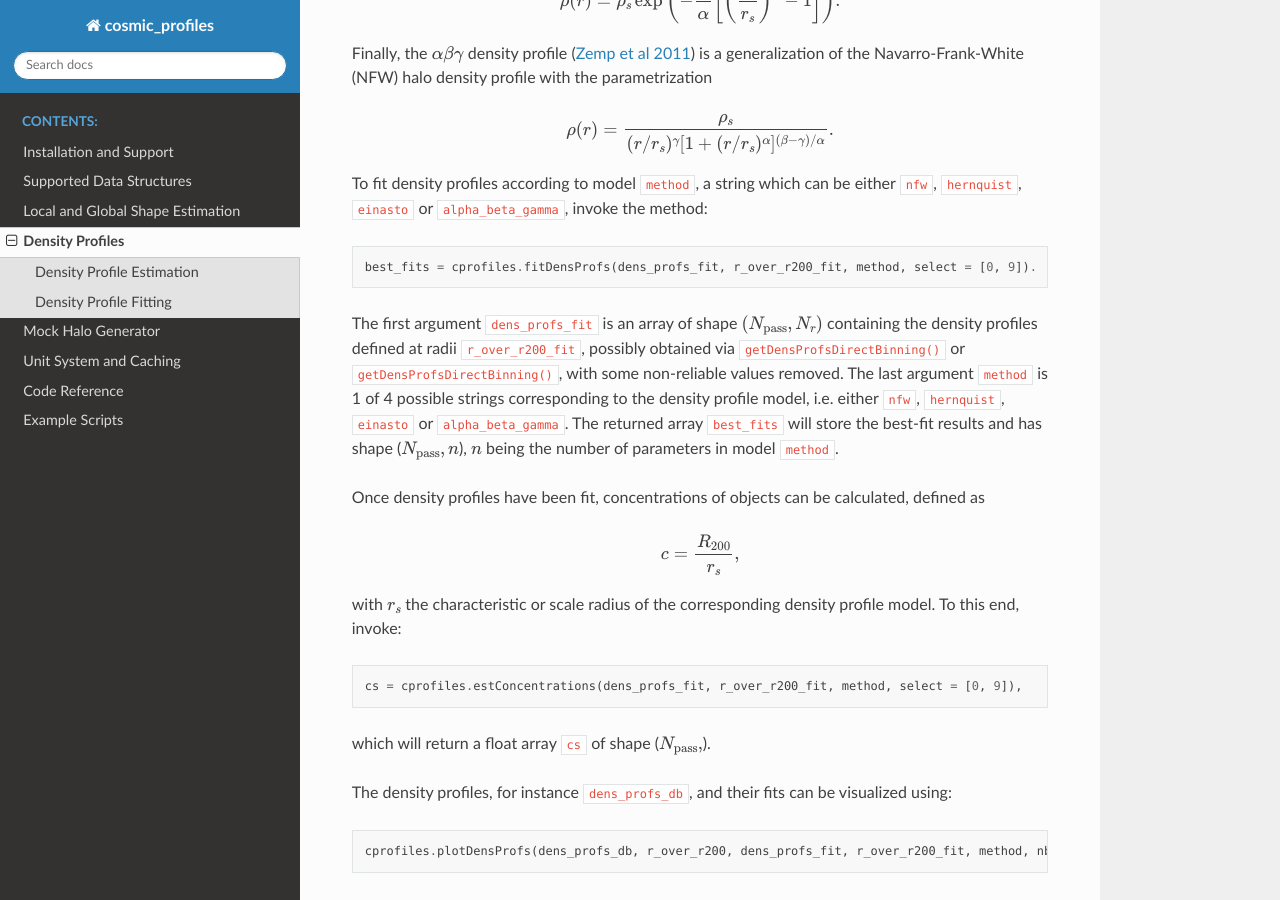
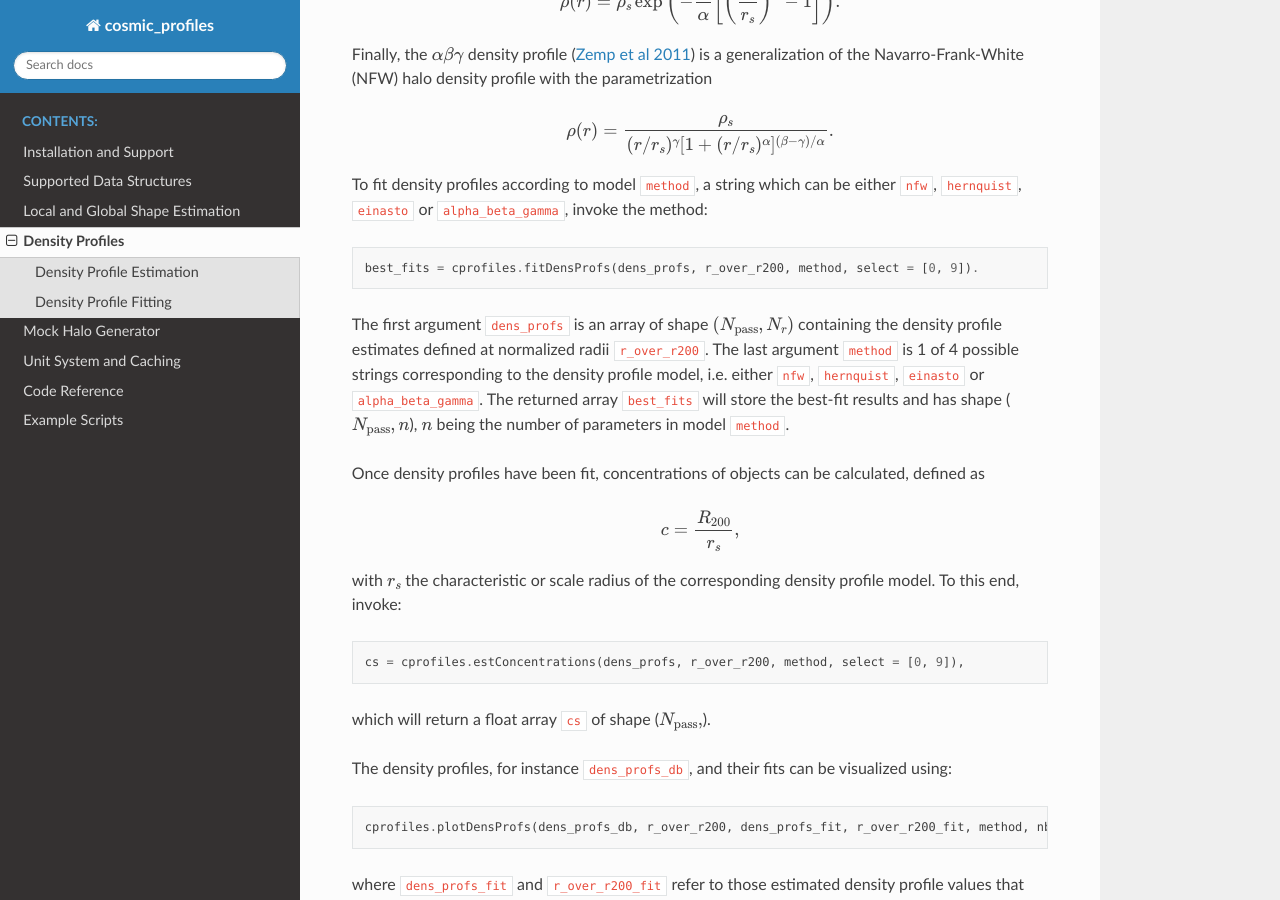
Before and after one commit to tibordome/cosmic_profiles, a Sphinx documentation site: the page built from docs/source/density_profiles/index.rst, in a window 1280 px wide and 900 px high, scrolled down 2673 px. Built offline with Sphinx 7.4.7 and the Read the Docs theme 2.0.0, drawn with Linux system fonts in a browser that asks for light colours; some of the changed text lies outside the part shown.

Commit message:
Improved docs for estDensProfs() and fitDensProfs(); added doc for VIZ_DEST; raise ValueError if no HDF5 files found; raise ValueError if no subhalo found

```diff
--- a/docs/source/density_profiles/index.rst
+++ b/docs/source/density_profiles/index.rst
@@ -76,9 +76,9 @@
 
 To fit density profiles according to model ``method``, a string which can be either ``nfw``, ``hernquist``, ``einasto`` or ``alpha_beta_gamma``, invoke the method::
 
-    best_fits = cprofiles.fitDensProfs(dens_profs_fit, r_over_r200_fit, method, select = [0, 9]).
+    best_fits = cprofiles.fitDensProfs(dens_profs, r_over_r200, method, select = [0, 9]).
 
-The first argument ``dens_profs_fit`` is an array of shape :math:`(N_{\text{pass}}, N_r)` containing the density profiles defined at radii ``r_over_r200_fit``, possibly obtained via ``getDensProfsDirectBinning()`` or ``getDensProfsDirectBinning()``, with some non-reliable values removed. The last argument ``method`` is 1 of 4 possible strings corresponding to the density profile model, i.e. either ``nfw``, ``hernquist``, ``einasto`` or ``alpha_beta_gamma``. The returned array ``best_fits`` will store the best-fit results and has shape (:math:`N_{\text{pass}}, n`), :math:`n` being the number of parameters in model ``method``.
+The first argument ``dens_profs`` is an array of shape :math:`(N_{\text{pass}}, N_r)` containing the density profile estimates defined at normalized radii ``r_over_r200``. The last argument ``method`` is 1 of 4 possible strings corresponding to the density profile model, i.e. either ``nfw``, ``hernquist``, ``einasto`` or ``alpha_beta_gamma``. The returned array ``best_fits`` will store the best-fit results and has shape (:math:`N_{\text{pass}}, n`), :math:`n` being the number of parameters in model ``method``.
 
 Once density profiles have been fit, concentrations of objects can be calculated, defined as
 
@@ -86,7 +86,7 @@
 
 with :math:`r_s` the characteristic or scale radius of the corresponding density profile model. To this end, invoke::
 
-    cs = cprofiles.estConcentrations(dens_profs_fit, r_over_r200_fit, method, select = [0, 9]),
+    cs = cprofiles.estConcentrations(dens_profs, r_over_r200, method, select = [0, 9]),
 
 which will return a float array ``cs`` of shape (:math:`N_{\text{pass}},`).
 
--- a/docs/source/shape_estimation/index.rst
+++ b/docs/source/shape_estimation/index.rst
@@ -64,7 +64,7 @@
 
     cprofiles.dumpShapeCatLocal(CAT_DEST, select = [0, 9], reduced = False, shell_based = False),
 
-where ``CAT_DEST`` is a string describing the absolute (or relative with respect to Python working diretory) path to the destination folder, e.g. '/path/to/cat'.
+where ``CAT_DEST`` is a string describing the absolute (or relative with respect to Python working diretory) path to the destination folder, e.g. '/path/to/cat'  (will be created if missing).
 
 .. dropdown:: Shape Profiles, Dumped Files
 
@@ -141,4 +141,4 @@
 
     cprofiles.vizLocalShapes(obj_numbers = [0,1,2], VIZ_DEST = VIZ_DEST, reduced = False, shell_based = False)
 
-which for instance would visualize the 3D distribution of particles as well as the eigenaxes at two different ellipsoidal radii in the first three objects that have sufficient resolution.
+which for instance would visualize the 3D distribution of particles as well as the eigenaxes at two different ellipsoidal radii in the first three objects that have sufficient resolution. ``VIZ_DEST`` is a string describing the absolute (or relative with respect to Python working diretory) path to the visualization folder, e.g. '/path/to/viz' (will be created if missing).
```
Also changed, not shown: other parts of docs/source/density_profiles/index.rst (+1 -1 lines), 3 other files.
